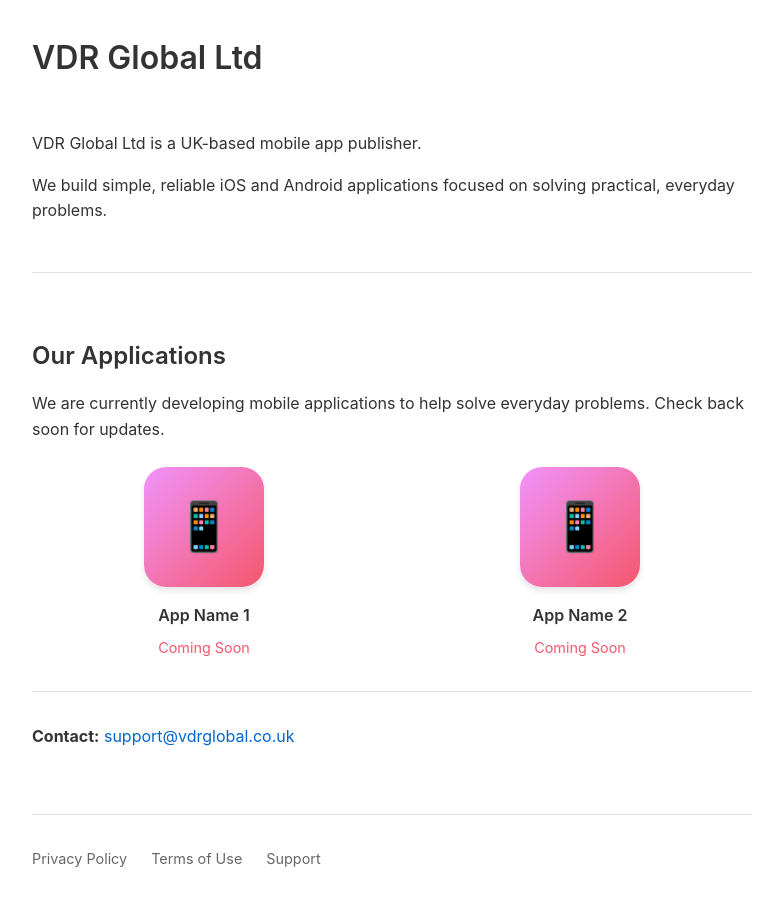
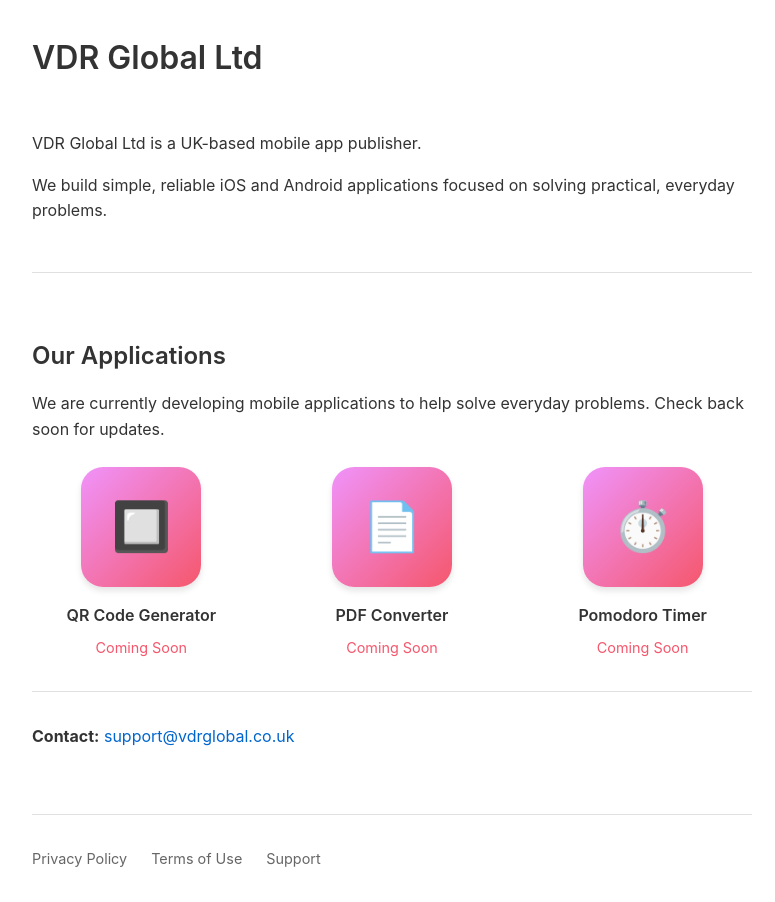
Before and after one commit to finsummary/vdr-global-site, a plain HTML site: page index.html in a window 1280 px wide. Shown: the whole page, without its empty margins (248-1023 px from the left). Drawn offline with Linux system fonts and the light colour scheme.

Commit message:
Add three apps: QR Code Generator, PDF Converter, and Pomodoro Timer

```diff
--- a/index.html
+++ b/index.html
@@ -180,21 +180,30 @@
                 <p>We are currently developing mobile applications to help solve everyday problems. Check back soon for updates.</p>
 
                 <div class="apps-grid">
-                    <!-- App 1 - Replace with your app details -->
+                    <!-- QR Code Generator -->
                     <div class="app-item">
-                        <div class="app-icon placeholder">📱</div>
+                        <div class="app-icon placeholder">🔲</div>
                         <!-- To use a real icon, replace above with: -->
-                        <!-- <div class="app-icon" style="background-image: url('/icons/app1-icon.png'); background-size: cover; background-position: center;"></div> -->
-                        <div class="app-name">App Name 1</div>
+                        <!-- <div class="app-icon" style="background-image: url('/icons/qr-code-generator-icon.png'); background-size: cover; background-position: center;"></div> -->
+                        <div class="app-name">QR Code Generator</div>
                         <div class="app-status coming-soon">Coming Soon</div>
                     </div>
 
-                    <!-- App 2 - Replace with your app details -->
+                    <!-- PDF Converter -->
                     <div class="app-item">
-                        <div class="app-icon placeholder">📱</div>
+                        <div class="app-icon placeholder">📄</div>
                         <!-- To use a real icon, replace above with: -->
-                        <!-- <div class="app-icon" style="background-image: url('/icons/app2-icon.png'); background-size: cover; background-position: center;"></div> -->
-                        <div class="app-name">App Name 2</div>
+                        <!-- <div class="app-icon" style="background-image: url('/icons/pdf-converter-icon.png'); background-size: cover; background-position: center;"></div> -->
+                        <div class="app-name">PDF Converter</div>
+                        <div class="app-status coming-soon">Coming Soon</div>
+                    </div>
+
+                    <!-- Pomodoro Timer -->
+                    <div class="app-item">
+                        <div class="app-icon placeholder">⏱️</div>
+                        <!-- To use a real icon, replace above with: -->
+                        <!-- <div class="app-icon" style="background-image: url('/icons/pomodoro-timer-icon.png'); background-size: cover; background-position: center;"></div> -->
+                        <div class="app-name">Pomodoro Timer</div>
                         <div class="app-status coming-soon">Coming Soon</div>
                     </div>
                 </div>
```
